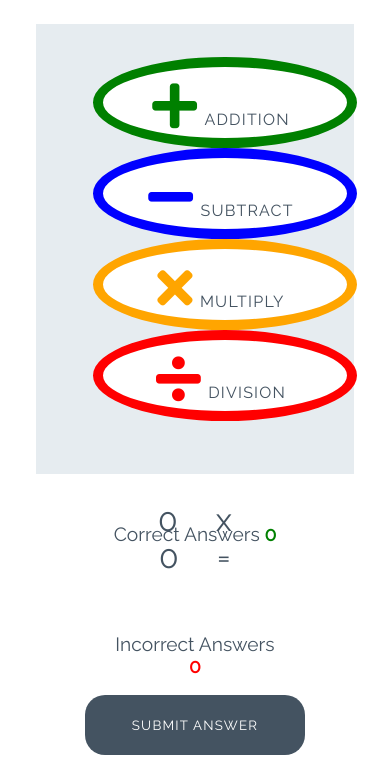
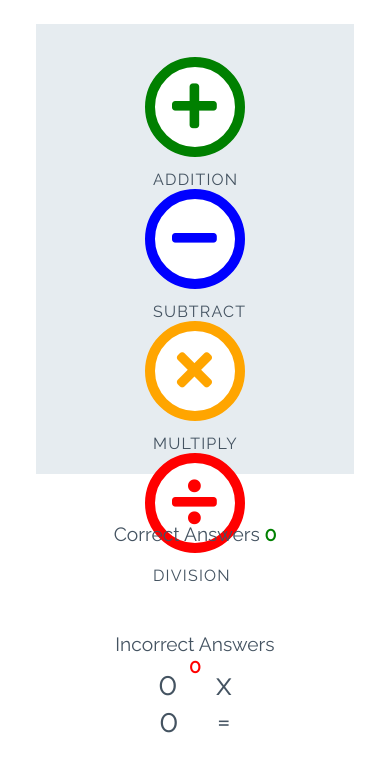
Before and after one commit to oscarbutler/lovemaths, a plain HTML site: page index.html in a window 390 px wide. Shown: the part 77-844 px from the top of the page. Drawn offline with Linux system fonts and the light colour scheme.

```diff
--- a/assets/css/style.css
+++ b/assets/css/style.css
@@ -17,6 +17,7 @@ body {
     padding-right: 5px;
 }
 
+/* --------- Game layout */
 
 .game-area {
     background-color: #E6ECF0;
@@ -81,6 +82,8 @@ body {
     padding: 25px;
 }
 
+/* --------- Buttons */
+
 .btn {
     width: 220px;
     height: 60px;
@@ -91,22 +94,22 @@ body {
 }
 
 .btn:focus {
-    outline: none
+    outline: none;
 }
 
-.btn--big{
+.btn--big {
     padding-top: 10px;
     border-radius: 50%;
     background-color: white;
     border: 10px solid;
-    width: 100%;
-    height: 100%;
+    width: 100px;
+    height: 100px;
     font-size: 3.2rem;
     margin: 0 30px;
     transition: all 0.5s;
 }
 
-.btn--big::after {
+.btn--big::after{
     content: attr(data-type);
     font-size: 1rem;
     color: #445361;
@@ -127,9 +130,10 @@ body {
 
 .btn--orange {
     border-color: orange;
-    color: orange; }
+    color: orange;
+}
 
-    .btn--orange:active,
+.btn--orange:active,
 .btn--orange:hover {
     background-color: darkorange;
     color: white;
```
